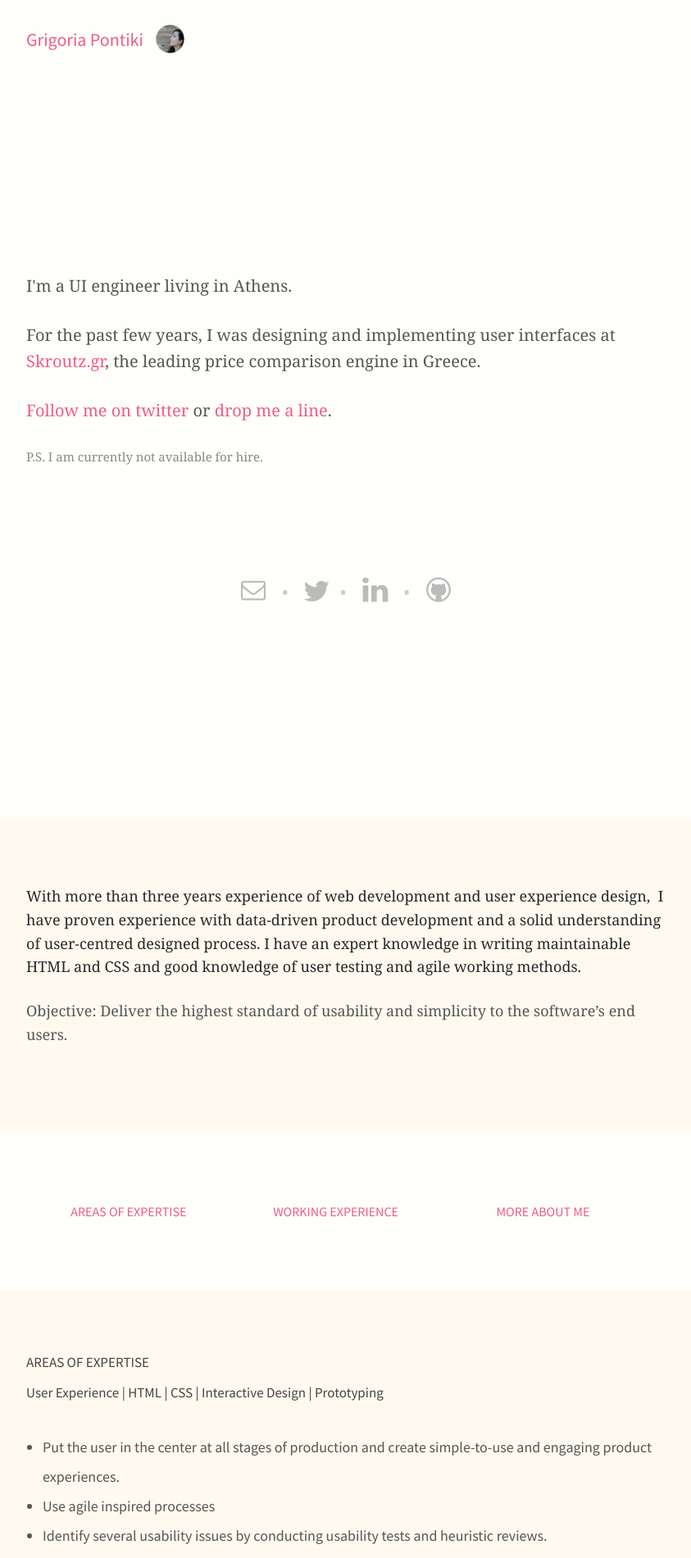
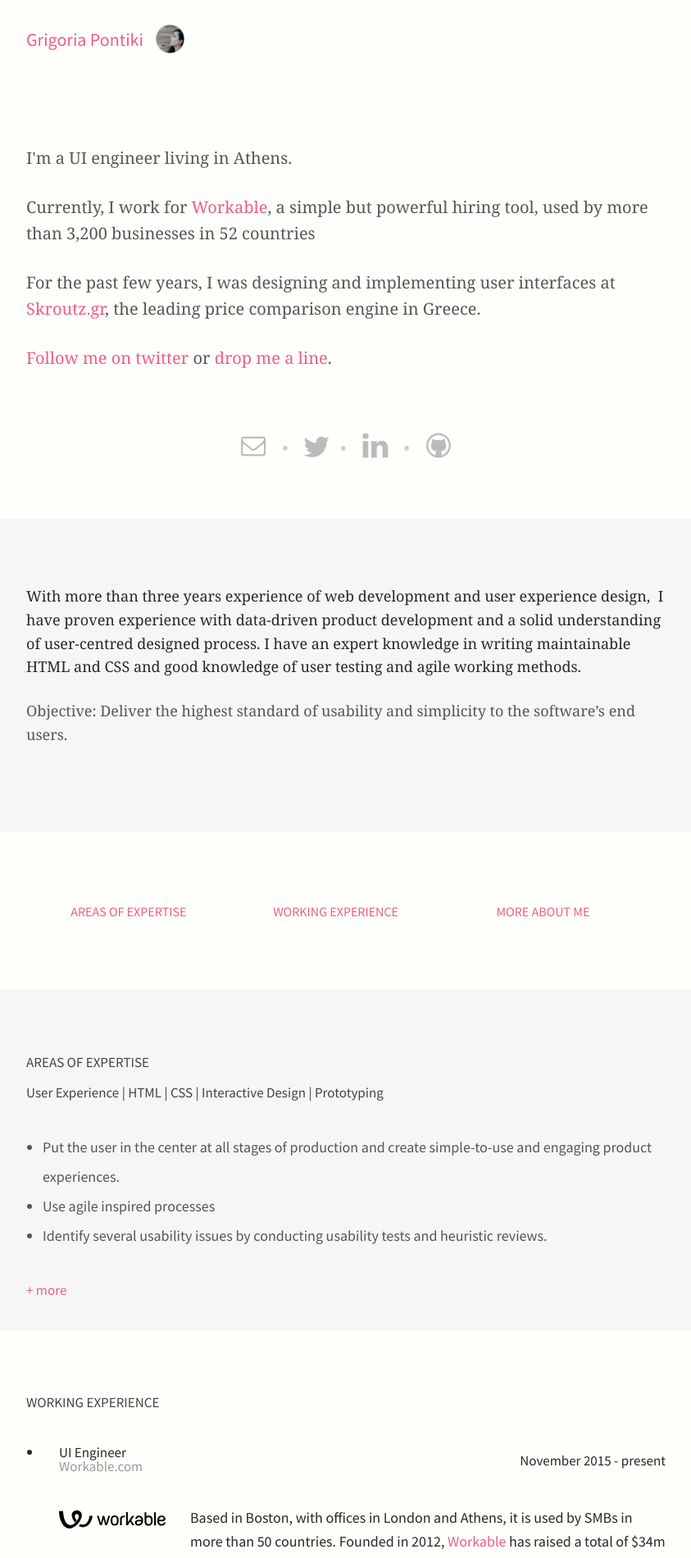
Before and after one commit to grigoria/blog, a Jekyll site: the page built from resume.html, in a window 1280 px wide. Shown: the top 1901 px of the page at 82% size, without its empty margins (218-1061 px from the left). Built offline with Jekyll 4.4.1, drawn with Linux system fonts in a browser that asks for light colours; nearby versions of some CDN libraries; some of the changed text lies outside the part shown.

Commit message:
Add working experience to resume

```diff
--- a/_sass/_custom.scss
+++ b/_sass/_custom.scss
@@ -10,7 +10,6 @@
 $grey6: #808080;
 $black: #282828;
 
-$ecrou: #FFF9EF;
 $fuchsia: #EE5D88;
 $yellow: #FCD920;
 
--- a/_sass/_general.scss
+++ b/_sass/_general.scss
@@ -5,6 +5,10 @@
 
 .hidden {
   display: none;
+}
+
+.text-right {
+  text-align: right;
 }
 
 // Typography
--- a/_sass/_resume.scss
+++ b/_sass/_resume.scss
@@ -9,15 +9,9 @@
 
 #resume {
   font-family: $sans-serif;
-  height: 100%;
 
   .wrapper {
     overflow: visible;
-  }
-
-  > .wrapper {
-    height: 100%;
-    position: relative;
   }
 
   h2 {
@@ -39,23 +33,16 @@
   }
 
   .about-me {
-    height: 70%;
-    padding-top: 30%;
+    padding-top: 10%;
     font-family: $serif;
 
     p {
       color: $grey1;
       font-size: 20px;
-
-      &:last-of-type {
-        color: $grey2;
-        font-size: 15px;
-        color: #888;
-      }
     }
 
     .social-icons-ul {
-      margin-top: 120px;
+      margin: 60px 0;
 
       li a {
         font-size: 30px;
@@ -72,7 +59,7 @@
   }
 
   .intro {
-    background: $ecrou;
+    background: $grey;
     padding: $vr*2 0;
     font-family: $serif;
 
@@ -113,7 +100,7 @@
   }
 
   .areas-of-expertise {
-    background: $ecrou;
+    background: $grey;
     padding: $vr*2 0 $vr;
 
     h2 span {
@@ -186,21 +173,56 @@
               margin-top: 0;
             }
           }
-
         }
 
         p {
           clear: both;
           font-size: 18px;
         }
+
+        .more {
+          font-size: 14px;
+          margin-top: 0;
+        }
+
+        .description {
+          padding-left: 160px;
+          position: relative;
+
+          &:before {
+            content: "";
+            width: 130px;
+            height: 22px;
+            position: absolute;
+            top: 5px;
+            left: 0;
+            background-repeat: no-repeat;
+          }
+        }
+
+        &.workable {
+
+          .description:before {
+            background-image: url('/images/resume/logo-workable.png');
+            background-image: url('/images/resume/logo-workable.svg');
+          }
+        }
+
+        &.skroutz {
+
+          .description:before {
+            background-image: url('/images/resume/logo-skroutz.png');
+            background-image: url('/images/resume/logo-skroutz.svg');
+          }
+        }
       }
     }
 
     .job-listing > li {
-      margin-bottom: $vr;
+      margin-bottom: $vr*1.5;
 
       &:not(:last-of-type) {
-        padding-bottom: $vr;
+        padding-bottom: $vr*1.5;
         border-bottom: 1px solid #dcdcdc;
       }
     }
--- a/css/style.scss
+++ b/css/style.scss
@@ -1,5 +1,6 @@
 ---
 ---
+
 @import "fonts";
 @import "custom";
 @import "general";
--- a/resume.html
+++ b/resume.html
@@ -8,9 +8,9 @@
 
     <div class="about-me">
       <p>I'm a UI engineer living in Athens.</p>
+      <p>Currently, I work for <a href="http://wprkable.com" target="_blank">Workable</a>, a simple but powerful hiring tool, used by more than 3,200 businesses in 52 countries</p>
       <p>For the past few years, I was designing and implementing user interfaces at <a href="http://skroutz.gr" target="_blank">Skroutz.gr</a>, the leading price comparison engine in Greece.</p>
       <p><a href="https://twitter.com/grigoriap" target="_blank">Follow me on twitter</a> or <a href="mailto: grigoria.pontiki@gmail.com" target="_blank">drop me a line</a>.</p>
-      <p>P.S. I am currently not available for hire.</p>
       <ul class="social-icons-ul">
         <li>
           <a href="mailto: grigoria.pontiki@gmail.com" target="_blank" class="icon-email"></a>
@@ -100,24 +100,43 @@
     <div class="wrapper">
       <h2>Working Experience</h2>
       <ul class="job-listing">
-<!--         <li>
+        <li class="workable">
           <h3>UI Engineer
             <span>November 2015 - present</span>
           </h3>
-          <h3>Workable.com
-            <span>1 month</span>
-          </h3>
-          <p>Based in Boston, with offices in London and Athens, it is used by SMBs in more than 50 countries. Founded in 2012, <a href="http://workable.com" target="_blank">Workable</a> has raised a total of $34m of venture financing from Balderton Capital, Notion Capital, 83North (formerly Greylock IL), Openfund and angel investors.</p>
-        </li> -->
+          <h3>Workable.com</h3>
+          <p class="description">Based in Boston, with offices in London and Athens, it is used by SMBs in more than 50 countries. Founded in 2012, <a href="http://workable.com" target="_blank">Workable</a> has raised a total of $34m of venture financing from Balderton Capital, Notion Capital, 83North (formerly Greylock IL), Openfund and angel investors.</p>
+          <div class="text-right">
+            <a href="#" id="workable-more" class="more">+ my role in Workable</a>
+          </div>
 
-        <li>
+          <div id="workable-expand" class="experience-expand hidden">
+
+            <p>At Workable.com, as a member of the 'Core Product' team, I am responsible for:</p>
+            <ul>
+              <li>the front end development of <a href="https://www.workable.com" target="_blank">workable.com</a> core product</li>
+              <li>writing semantic markup (HAML) and Sass</li>
+              <li>conducting usability studies</li>
+              <li>creating fast prototypes</li>
+            </ul>
+          </div>
+
+        </li>
+
+        <li class="skroutz">
           <h3>Front-end Developer / UX Designer
             <span>November 2012 - November 2015</span>
           </h3>
           <h3>Skroutz S.A.
             <span>3 years</span>
           </h3>
-          <p>Skroutz S.A. is the company behind <a href="https://www.skroutz.gr" target="_blank">skroutz.gr</a>, the leading price comparison engine in Greece. Skroutz.gr includes million of products from different online stores and serves more than 3.5 million unique users on a monthly basis.</p>
+          <p class="description">Skroutz S.A. is the company behind <a href="https://www.skroutz.gr" target="_blank">skroutz.gr</a>, the leading price comparison engine in Greece. Skroutz.gr includes million of products from different online stores and serves more than 3.5 million unique users on a monthly basis.</p>
+
+          <div class="text-right">
+            <a href="#" id="skroutz-more" class="more">+ my role in Skroutz S.A.</a>
+          </div>
+
+          <div id="skroutz-expand" class="experience-expand hidden">
 
             <p>At Skroutz S.A., as a member of the UX team, I was responsible for:</p>
             <ul>
@@ -127,9 +146,6 @@
               <li>tackling UX problems</li>
             </ul>
 
-          <a href="#" id="experience-more" class="more">+ more</a>
-
-          <div id="experience-expand" class="experience-expand hidden">
             <h4>Selected Accomplishments:</h4>
             <ul>
               <li>Front-end implementation and maintenance of “Skroutz for merchants”, the administration panel for merchants</li>
@@ -192,9 +208,15 @@
   $( "#areas-expand" ).slideDown( 500 );
 });
 
-$( "#experience-more" ).click(function ( e ) {
+$( "#workable-more" ).click(function ( e ) {
   e.preventDefault()
   $( this ).css("visibility", "hidden");
-  $( "#experience-expand" ).slideDown( 500 );
+  $( "#workable-expand" ).slideDown( 500 );
+});
+
+$( "#skroutz-more" ).click(function ( e ) {
+  e.preventDefault()
+  $( this ).css("visibility", "hidden");
+  $( "#skroutz-expand" ).slideDown( 500 );
 });
 </script>
```
Also changed, not shown: other parts of resume.html (+1 -1 lines), images/resume/logo-skroutz.png (added), images/resume/logo-skroutz.svg (added), images/resume/logo-workable.png (added), images/resume/logo-workable.svg (added), 1 other file. Lines whose indentation alone changed are shown as unchanged.
